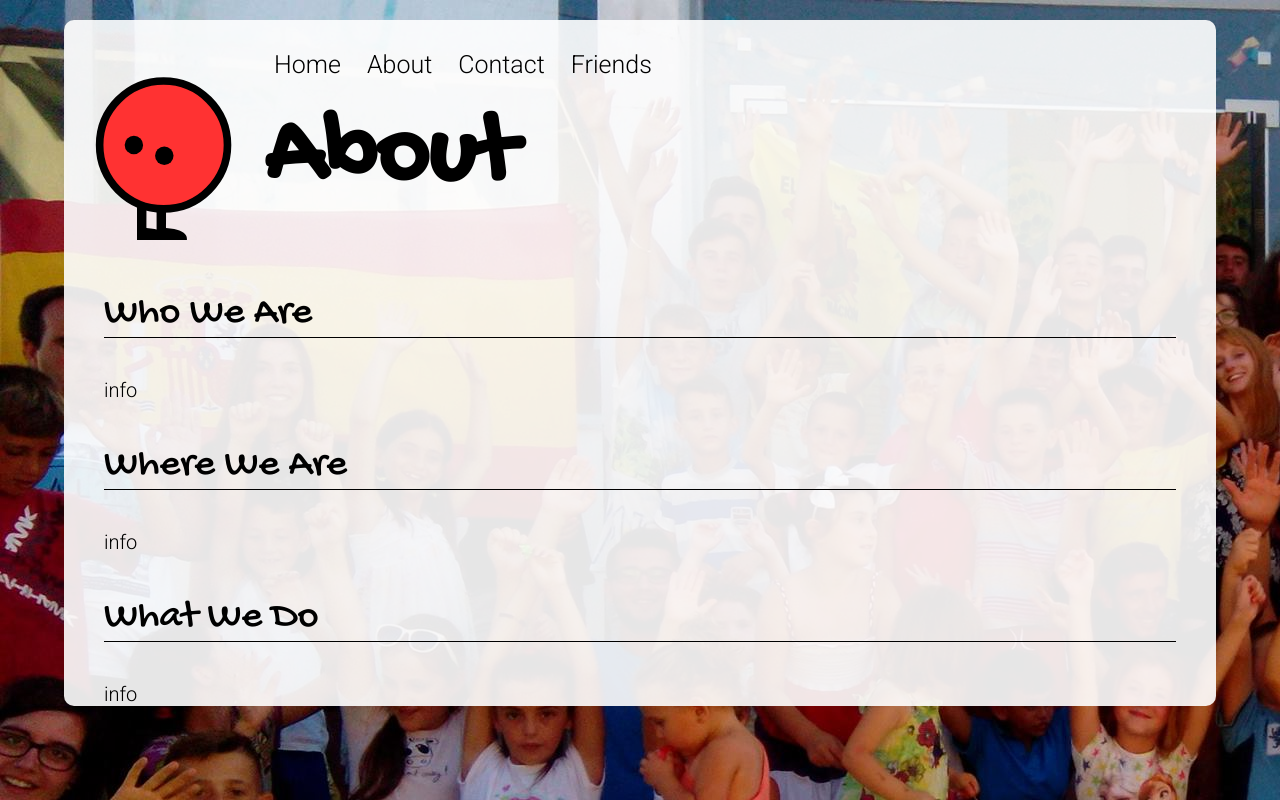
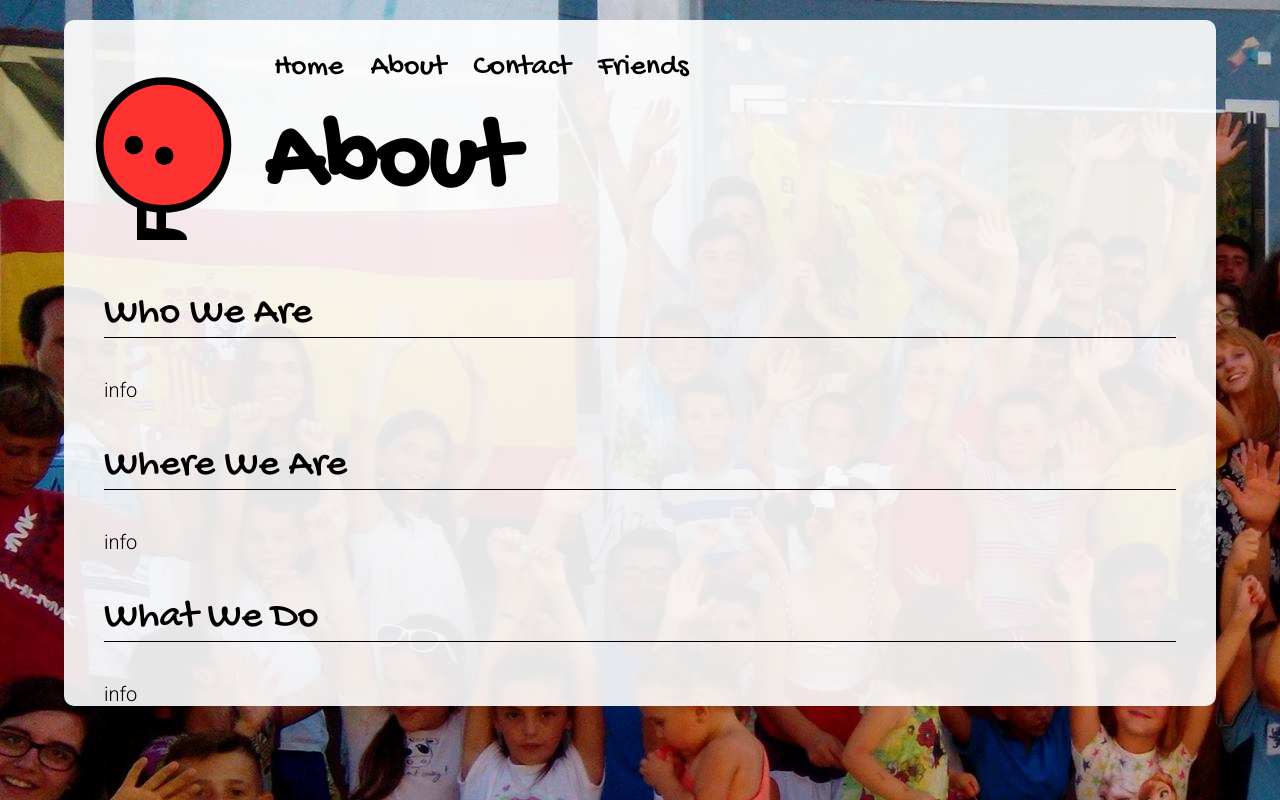
Before and after one commit to Xhendris/tamam, a plain HTML site: page about.html in a window 1280 px wide. Drawn offline with Linux system fonts and the light colour scheme.

Commit message:
mááááááááááááááááááás

```diff
--- a/css/style.css
+++ b/css/style.css
@@ -1,6 +1,6 @@
 body {
     background-image: url("../img/testback.jpg");
-    background-repeat: repeat;
+    background-repeat: space;
     font-family: 'Roboto', 'Helvetica Neue', sans-serif;
     list-style-type: armenian;
     font-size: 62.5%;
@@ -36,7 +36,7 @@ body {
 nav {
     margin: 20px;
     padding-top: 30px;
-    font-size: 2.5em;
+    font-size: 3em;
 }
 
 nav ul li {
@@ -57,6 +57,7 @@ nav ul li a:hover {
 #PageTop {
     height: 200px;
     padding-bottom: 30px;
+    font-family: 'Gochi Hand', sans-serif;
 }
 
 #PageTop img {
@@ -69,7 +70,6 @@ nav ul li a:hover {
 
 #PageTop h1 {
     font-size: 10em;
-    font-family: 'Gochi Hand', sans-serif;
 }
 
 .Title {
```
